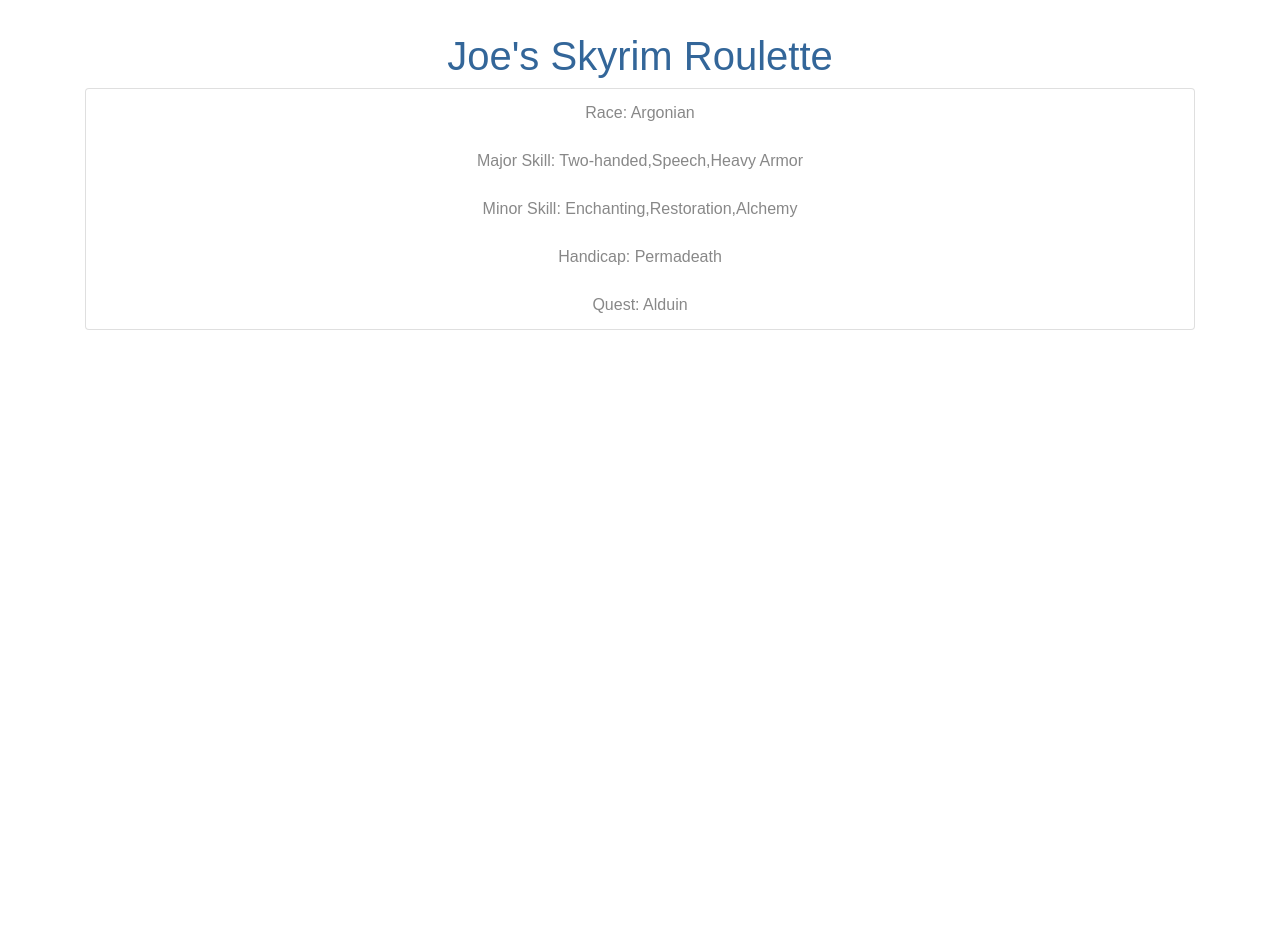
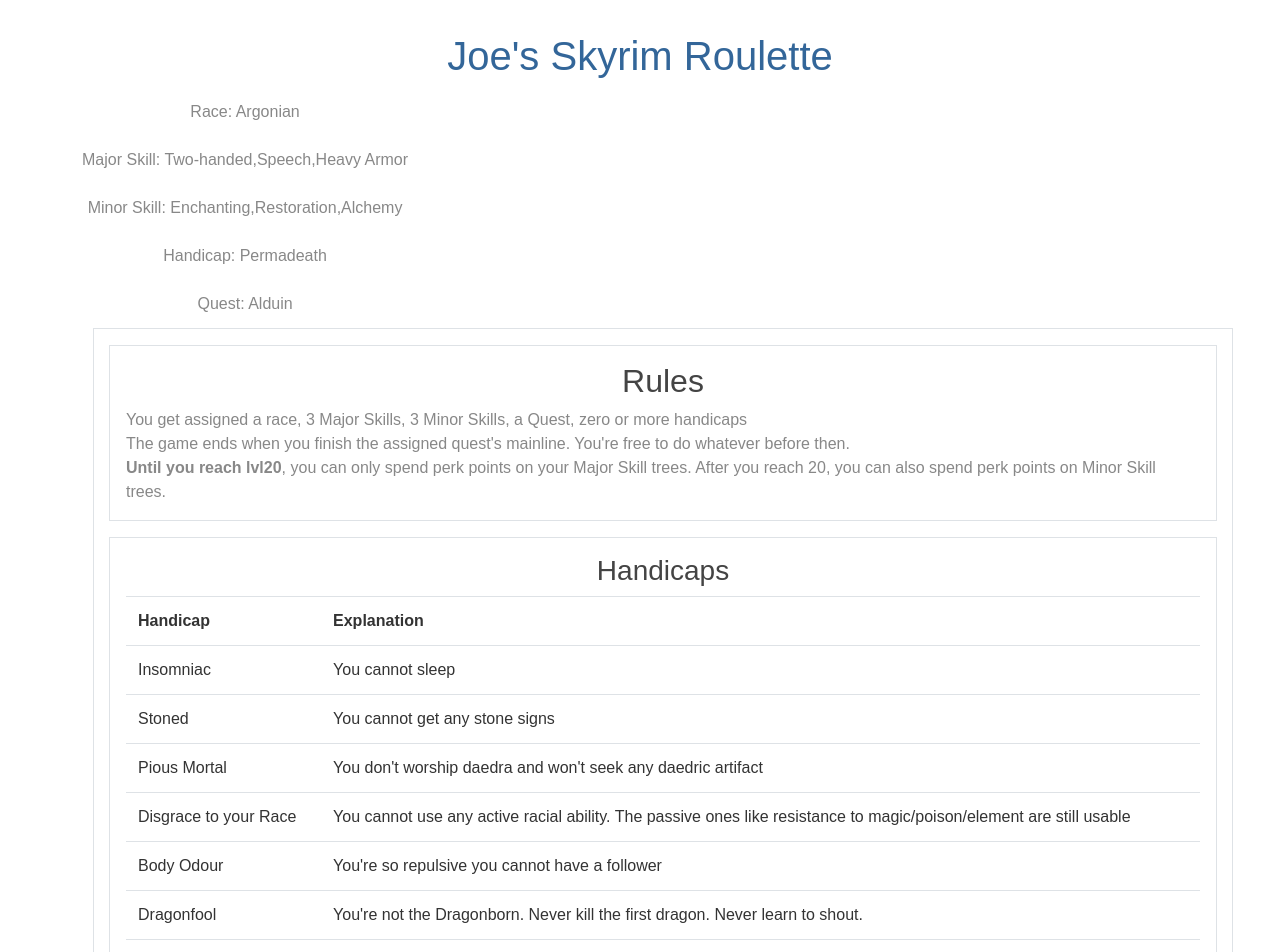
Before and after one commit to joehakimrahme/JSR, an Angular app: page / in a window 1280 px wide. Shown: the top 952 px of the page. Before the commit the page ends 800 px from the top, so only its background shows below. Built offline with nearby package versions, Linux system fonts and the light colour scheme.

Commit message:
Adds a paragraph to explain the rules of the game
Done as a Angular component, no idea if it should've been a separate
paragraph in app.component.html? Time will tell...

```diff
--- a/src/app/app.component.html
+++ b/src/app/app.component.html
@@ -1,4 +1,6 @@
-<div style="text-align:center">
+<div class="container-fluid" style="text-align:center">
   <h1>{{ title }}</h1>
-  <app-roulette></app-roulette>
+    <app-roulette class="float-left"></app-roulette>
+    <app-rules class="float-right"></app-rules>
+  </div>
 <div>
--- a/src/app/app.module.ts
+++ b/src/app/app.module.ts
@@ -3,11 +3,13 @@
 
 import { AppComponent } from './app.component';
 import { RouletteComponent } from './roulette/roulette.component';
+import { RulesComponent } from './rules/rules.component';
 
 @NgModule({
   declarations: [
     AppComponent,
-    RouletteComponent
+    RouletteComponent,
+    RulesComponent
   ],
   imports: [
     BrowserModule
--- a/src/app/roulette/roulette.component.html
+++ b/src/app/roulette/roulette.component.html
@@ -1,5 +1,5 @@
 <div class="container">
-  <ul id="char-ul" class="list-group">
+  <ul id="char-ul" class="list-group list-group-flush">
     <li class="list-group-item">Race: {{result.race}}</li>
     <li class="list-group-item">Major Skill: {{result.major}}</li>
     <li class="list-group-item">Minor Skill: {{result.minor}}</li>
--- /dev/null
+++ b/src/app/rules/rules.component.css
@@ -0,0 +1,3 @@
+ul {
+    list-style-type: none;
+}
--- /dev/null
+++ b/src/app/rules/rules.component.html
@@ -0,0 +1,25 @@
+<div class="container border">
+  <div class="col-sm mt-3 p-3 border">
+    <h2>Rules</h2>
+    <ul class="list-group list-group-flush text-left">
+      <li>You get assigned a race, 3 Major Skills, 3 Minor Skills, a Quest, zero or more handicaps</li>
+      <li>The game ends when you finish the assigned quest's mainline. You're free to do whatever before then.</li>
+      <li><strong>Until you reach lvl20</strong>, you can only spend perk points on your Major Skill trees. After you reach 20, you can also spend perk points on Minor Skill trees.</li>
+    </ul>
+  </div>
+  <div class="col-sm mt-3 p-3 border">
+    <h3>Handicaps</h3>
+    <table class="table .table-hover text-left">
+      <th>Handicap</th><th>Explanation</th>
+      <tr><td>Insomniac</td><td>You cannot sleep</td></tr>
+      <tr><td>Stoned</td><td>You cannot get any stone signs</td></tr>
+      <tr><td>Pious Mortal</td><td>You don't worship daedra and won't seek any daedric artifact</td></tr>
+      <tr><td>Disgrace to your Race</td><td>You cannot use any active racial ability. The passive ones like resistance to magic/poison/element are still usable</td></tr>
+      <tr><td>Body Odour</td><td>You're so repulsive you cannot have a follower</td></tr>
+      <tr><td>Dragonfool</td><td>You're not the Dragonborn. Never kill the first dragon. Never learn to shout.</td></tr>
+      <tr><td>Agoraphobic</td><td>You cannot do any trading in shops within cities.</td></tr>
+      <tr><td>Traveler</td><td>You refuse to fast travel. Horse travel and carriages are still okay</td></tr>
+      <tr><td>Permadeath</td><td>You die once, you delete the character and start again</td></tr>
+    </table>
+  </div>
+</div>
--- /dev/null
+++ b/src/app/rules/rules.component.ts
@@ -0,0 +1,15 @@
+import { Component, OnInit } from '@angular/core';
+
+@Component({
+  selector: 'app-rules',
+  templateUrl: './rules.component.html',
+  styleUrls: ['./rules.component.css']
+})
+export class RulesComponent implements OnInit {
+
+  constructor() { }
+
+  ngOnInit() {
+  }
+
+}
```
Also changed, not shown: 1 other file (tests, documents, lock files or other folders).
